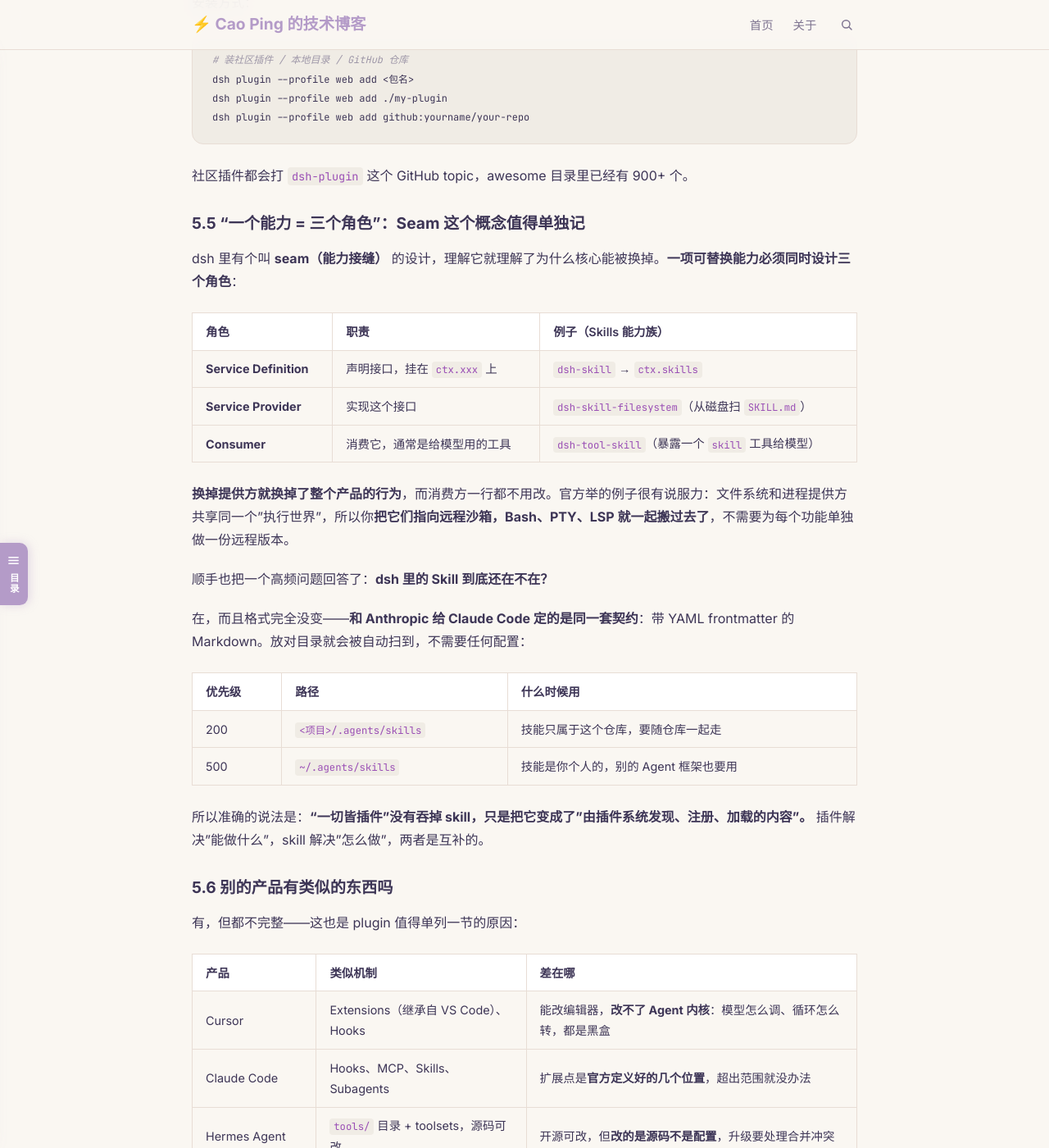
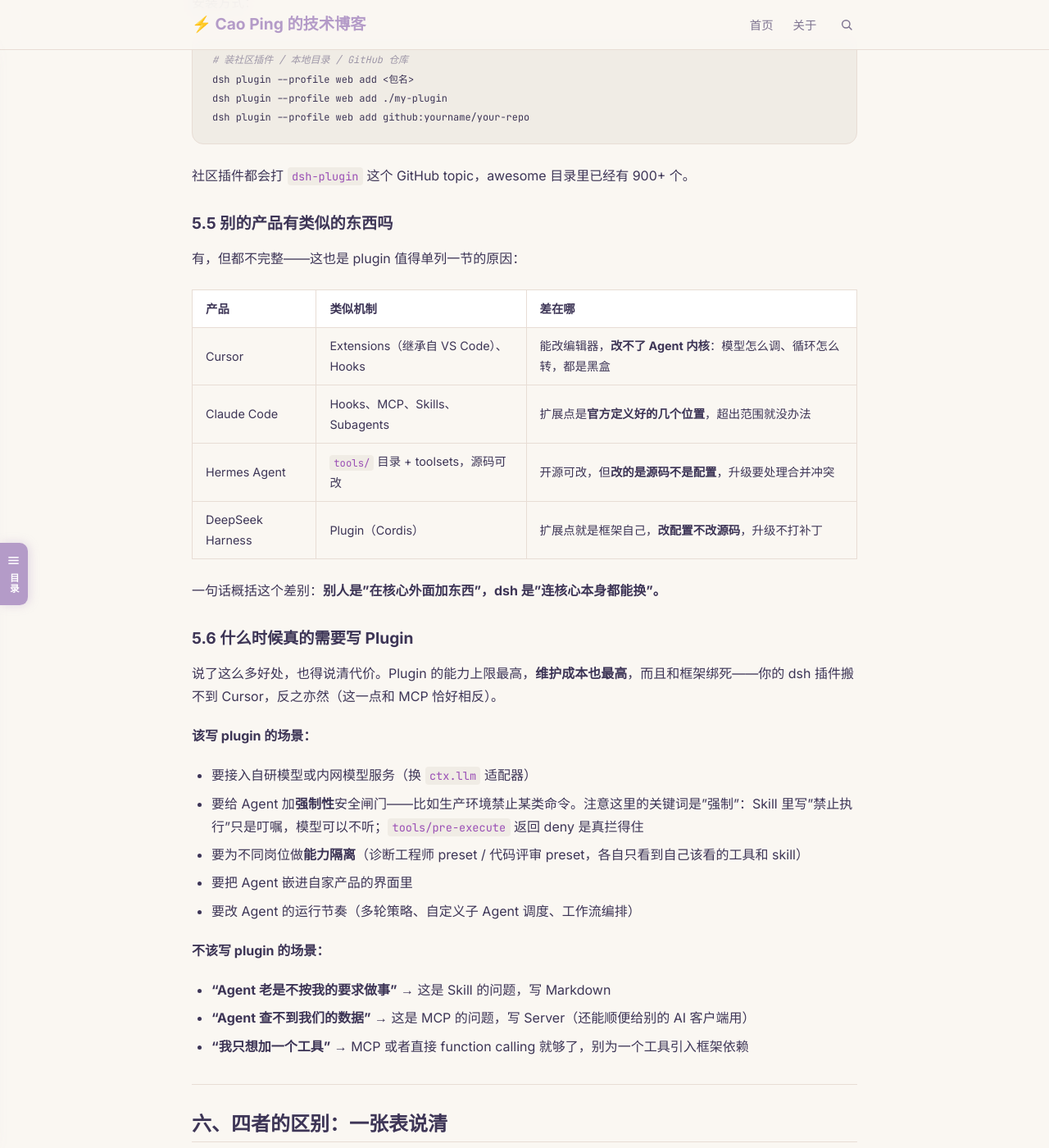
Before and after one commit to caoping0623/caoping0623.github.io, a Jekyll site: the page built from _posts/2026-07-28-function-calling-mcp-skills.md, in a window 1280 px wide and 1400 px high, scrolled down 14251 px. Shown: the whole window at 82% size. Built offline with Jekyll 4.4.1, drawn with Linux system fonts in a browser that asks for light colours; some of the changed text lies outside the part shown.

Commit message:
docs: 删去 5.5 Seam 小节并顺延后续编号
Co-authored-by: Cursor <cursoragent@cursor.com>

```diff
--- a/_posts/2026-07-28-function-calling-mcp-skills.md
+++ b/_posts/2026-07-28-function-calling-mcp-skills.md
@@ -538,30 +538,7 @@ dsh plugin --profile web add github:yourname/your-repo
 
 社区插件都会打 `dsh-plugin` 这个 GitHub topic，awesome 目录里已经有 900+ 个。
 
-### 5.5 "一个能力 = 三个角色"：Seam 这个概念值得单独记
-
-dsh 里有个叫 **seam（能力接缝）** 的设计，理解它就理解了为什么核心能被换掉。**一项可替换能力必须同时设计三个角色**：
-
-| 角色 | 职责 | 例子（Skills 能力族） |
-| --- | --- | --- |
-| **Service Definition** | 声明接口，挂在 `ctx.xxx` 上 | `dsh-skill` → `ctx.skills` |
-| **Service Provider** | 实现这个接口 | `dsh-skill-filesystem`（从磁盘扫 `SKILL.md`） |
-| **Consumer** | 消费它，通常是给模型用的工具 | `dsh-tool-skill`（暴露一个 `skill` 工具给模型） |
-
-**换掉提供方就换掉了整个产品的行为**，而消费方一行都不用改。官方举的例子很有说服力：文件系统和进程提供方共享同一个"执行世界"，所以你**把它们指向远程沙箱，Bash、PTY、LSP 就一起搬过去了**，不需要为每个功能单独做一份远程版本。
-
-顺手也把一个高频问题回答了：**dsh 里的 Skill 到底还在不在？**
-
-在，而且格式完全没变——**和 Anthropic 给 Claude Code 定的是同一套契约**：带 YAML frontmatter 的 Markdown。放对目录就会被自动扫到，不需要任何配置：
-
-| 优先级 | 路径 | 什么时候用 |
-| --- | --- | --- |
-| 200 | `<项目>/.agents/skills` | 技能只属于这个仓库，要随仓库一起走 |
-| 500 | `~/.agents/skills` | 技能是你个人的，别的 Agent 框架也要用 |
-
-所以准确的说法是：**"一切皆插件"没有吞掉 skill，只是把它变成了"由插件系统发现、注册、加载的内容"。** 插件解决"能做什么"，skill 解决"怎么做"，两者是互补的。
-
-### 5.6 别的产品有类似的东西吗
+### 5.5 别的产品有类似的东西吗
 
 有，但都不完整——这也是 plugin 值得单列一节的原因：
 
@@ -1294,4 +1271,4 @@ graph LR
 
 ---
 
-*本文最后更新于 2026 年 9 月 29 日（重绘 §1.2 关系图：虚线=写入上下文，实线=调用）*
+*本文最后更新于 2026 年 9 月 29 日（删去原 §5.5 Seam 小节；原 5.6 / 5.7 顺延为 5.5 / 5.6）*
```
Also changed, not shown: other parts of _posts/2026-07-28-function-calling-mcp-skills.md (+1 -1 lines).
